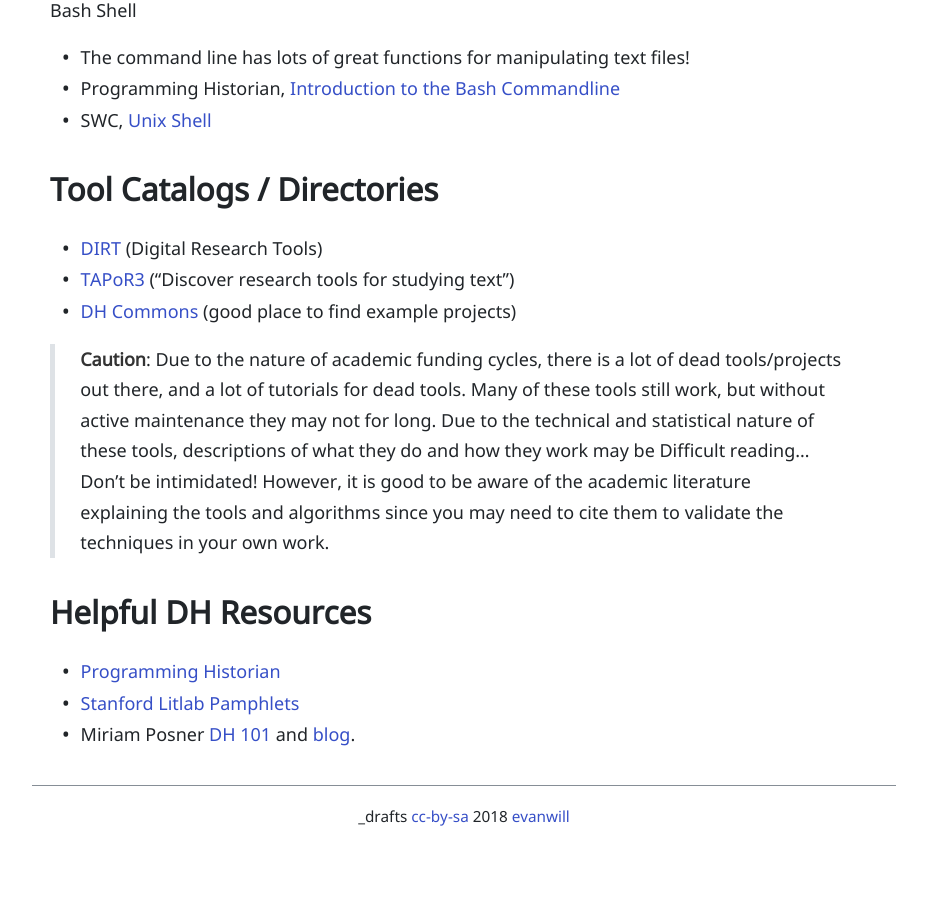
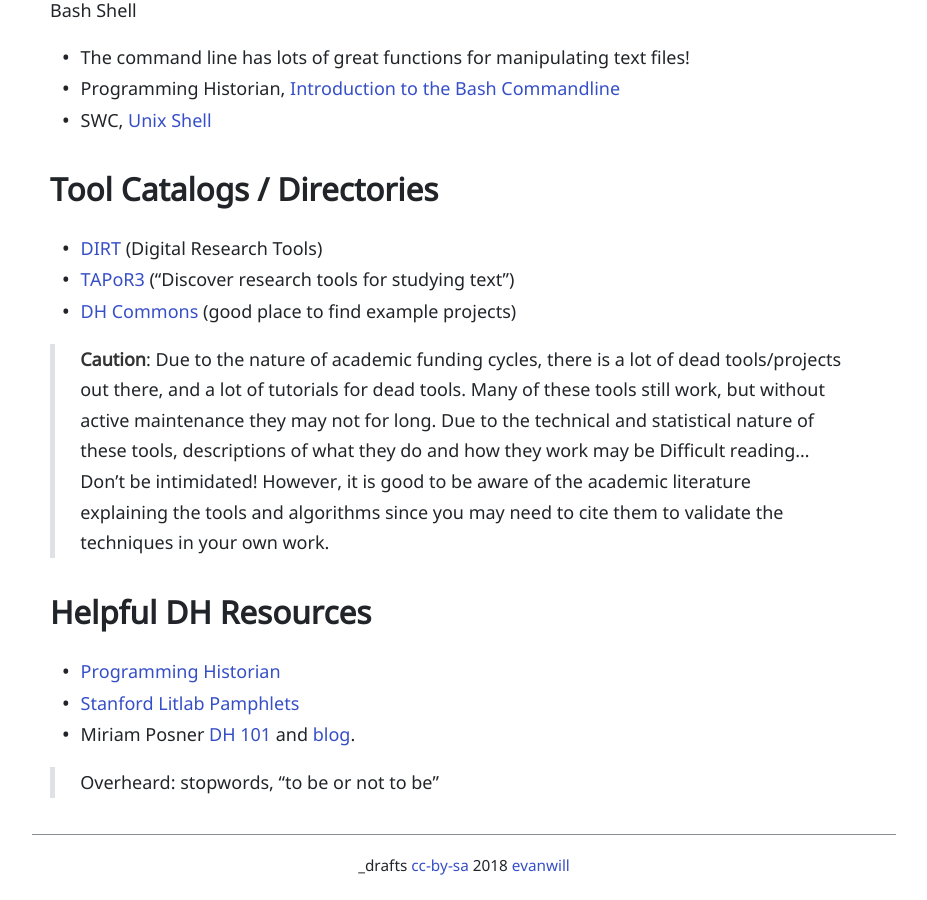
Before and after one commit to evanwill/_drafts, a Jekyll site: the page built from _notes/text-analysis.md, in a window 1280 px wide and 900 px high, scrolled down 3100 px. Shown: the whole window, without its empty margins (176-1103 px from the left). Built offline with Jekyll 4.4.1, drawn with Linux system fonts in a browser that asks for light colours; before the commit the page ends 3951 px from its top, so only the background shows below that.

Commit message:
stopwords

```diff
--- a/_notes/text-analysis.md
+++ b/_notes/text-analysis.md
@@ -113,3 +113,5 @@
 - [Programming Historian](http://programminghistorian.org/)
 - [Stanford Litlab Pamphlets](http://litlab.stanford.edu/pamphlets/)
 - Miriam Posner [DH 101](http://miriamposner.com/dh101f15/index.php/tutorials-and-resources/suggested-tools/) and [blog](http://miriamposner.com/blog/).
+
+> Overheard: stopwords, "to be or not to be"
```
